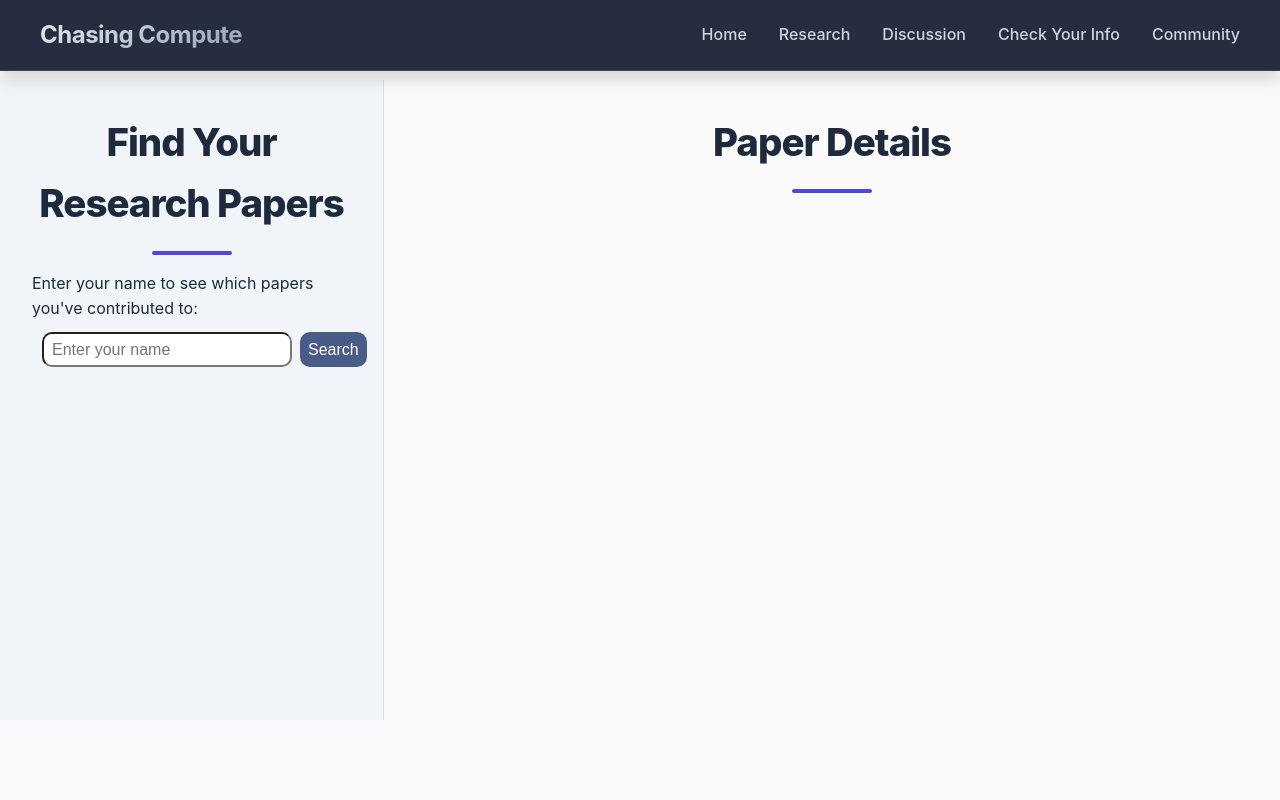
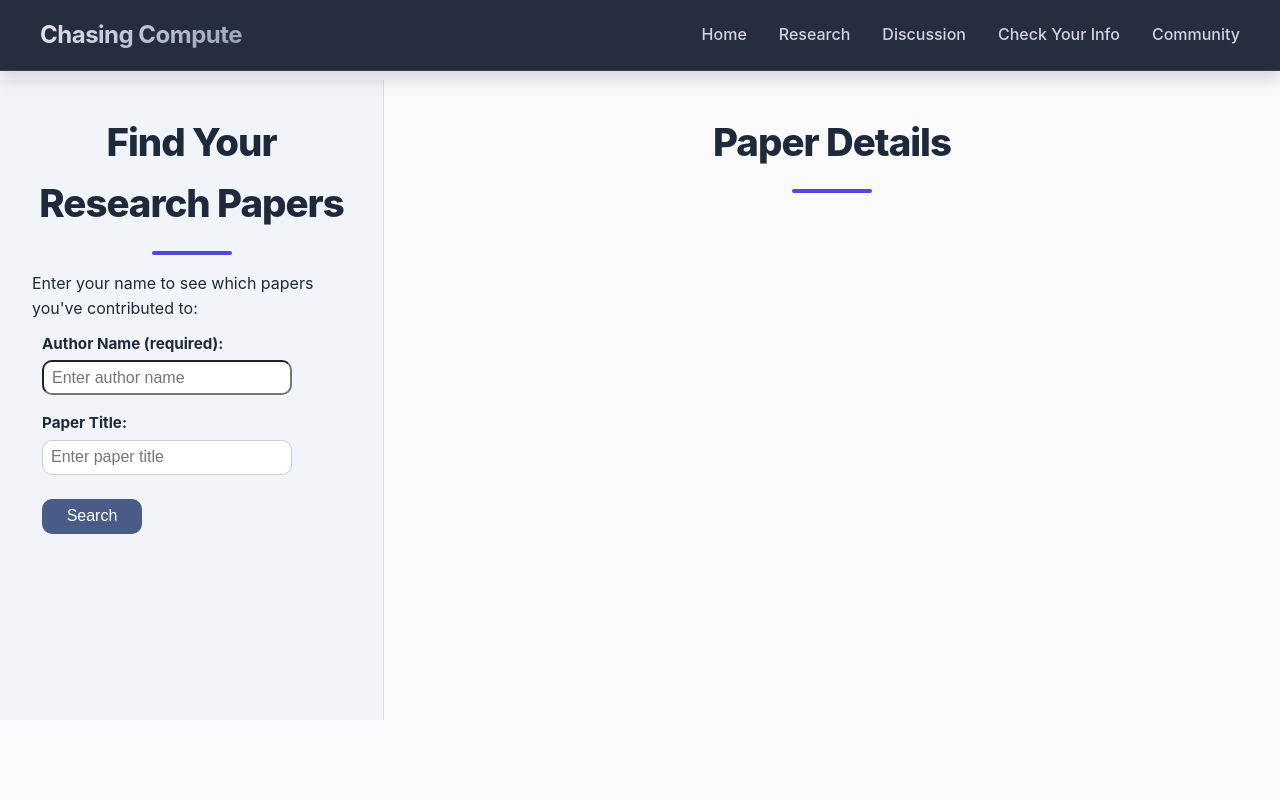
Before and after one commit to mit-calc/mit-calc.github.io, a Flask app: page /search in a window 1280 px wide. Run offline with Flask 3, Linux system fonts and the light colour scheme; parts of the project's set-up code (start-up, migrations or seed data) failed here and were passed over.

Commit message:
Updated Check Your Info with title search

```diff
--- a/app.py
+++ b/app.py
@@ -6,6 +6,7 @@ import os, json
 from google.oauth2.service_account import Credentials
 from datetime import datetime, timedelta
 import pytz
+import threading
 
 # Connect to Google Sheets
 SCOPES = [
@@ -313,14 +314,14 @@ def get_paper_info(paper_id):
     result = {}
     for key, value in paper_info.items():
         if isinstance(value, list):
-            # Handle lists - convert each element to string
+            # Handle lists - keep as list but clean each element
             cleaned_list = []
             for item in value:
                 if pd.isna(item):
                     cleaned_list.append("N/A")
                 else:
                     cleaned_list.append(str(item))
-            result[key] = cleaned_list
+            result[key] = cleaned_list  # Keep as list, not comma-separated string
         elif pd.isna(value):
             result[key] = "N/A"
         else:
@@ -409,9 +410,7 @@ def submit_corrections():
         ]
         corrections_tab.append_row(row)
 
-    # Force cache refresh after submission
     data_cache['last_updated'] = None
-    get_fresh_data()
 
     return jsonify({'success': True, 'message': 'Correction submitted successfully'})
 
--- a/static/styles.css
+++ b/static/styles.css
@@ -689,6 +689,7 @@ section h2::after {
 
 #searchForm {
   display: flex;
+  flex-direction: column;
   gap: 8px;
   padding: 10px;
 }
@@ -701,11 +702,20 @@ section h2::after {
     border-radius: 10px;
 }
 
+#titleInput {
+    width: 250px;
+    height: 35px;
+    font-size: 16px;
+    padding: 8px;
+    border-radius: 10px;
+    border: 1px solid #ccc;
+}
+
 /* "Check Your Info" dropdown suggestions */
 .search-container {
     position: relative;
     display: inline-block;
-    width: 100%;
+    width: 250px;
 }
 
 .suggestions-dropdown {
@@ -1287,6 +1297,25 @@ padding: 8px;
     font-weight: bold;
 }
 
+.community-search-filters {
+    margin-bottom: 1rem;
+    flex-shrink: 0;
+}
+
+.community-search-input {
+    width: 100%;
+    padding: 0.5rem;
+    border: 1px solid #ddd;
+    border-radius: 4px;
+    font-size: 0.9rem;
+    margin-bottom: 0.5rem;
+}
+
+.community-search-input:focus {
+    outline: none;
+    border-color: #007bff;
+}
+
 @media (max-width: 900px) {
     .community-split-container {
         flex-direction: column;
--- a/templates/search.html
+++ b/templates/search.html
@@ -33,12 +33,21 @@
                     <h2>Find Your Research Papers</h2>
                     <p>Enter your name to see which papers you've contributed to:</p>
 
-                    <!-- User puts in their name here. -->
+                    <!-- User puts in their name and paper title here. -->
                     <form id="searchForm">
-                        <div class="search-container">
-                            <input type="text" id="nameInput" placeholder="Enter your name" autocomplete="off">
-                            <div id="suggestions" class="suggestions-dropdown"></div>
+                        <div style="margin-bottom: 0.5rem;">
+                            <label for="nameInput" style="display: block; font-weight: bold; margin-bottom: 0.25rem; font-size: 0.95rem;">Author Name (required):</label>
+                            <div class="search-container">
+                                <input type="text" id="nameInput" placeholder="Enter author name" autocomplete="off">
+                                <div id="suggestions" class="suggestions-dropdown"></div>
+                            </div>
                         </div>
+
+                        <div style="margin-bottom: 1rem;">
+                            <label for="titleInput" style="display: block; font-weight: bold; margin-bottom: 0.25rem; font-size: 0.95rem;">Paper Title:</label>
+                            <input type="text" id="titleInput" placeholder="Enter paper title" autocomplete="off">
+                        </div>
+
                         <button type="submit" id="submitName">Search</button>
                     </form>
 
@@ -73,8 +82,15 @@
         // User submits name -> Look for associated papers
         async function lookup() {
             const name = document.getElementById('nameInput').value.trim();
+            const titleQuery = document.getElementById('titleInput').value.trim().toLowerCase();
             const leftDiv = document.getElementById('paper-list');  // Left side panel
             const rightDiv = document.getElementById('paper-details');  // Right side panel
+
+            // Check if at least one search field is filled
+            if (!name && !titleQuery) {
+                leftDiv.innerHTML = `<p class="error">Please enter an author name or paper title to search.</p>`;
+                return;
+            }
 
             leftDiv.innerHTML = "Searching...";
             rightDiv.innerHTML = `<p>Click on a paper from the list to view its details.</p>`;
@@ -101,18 +117,41 @@
                 return;
             }
 
-            // Store paper ids.
+            // Store paper ids
             paperIdMap = {};
             data.papers.forEach(p => {
                 paperIdMap[p.index] = p.id;
             });
 
-            // Update left panel.
-            const list = data.papers
+            // Filter papers by title if title search is provided
+            let filteredPapers = data.papers;
+            if (titleQuery) {
+                filteredPapers = data.papers.filter(p =>
+                    p.title.toLowerCase().includes(titleQuery)
+                );
+            }
+
+            if (filteredPapers.length === 0) {
+                leftDiv.innerHTML = `<p>No papers found matching your search criteria.</p>`;
+                return;
+            }
+
+            // Update left panel with filtered results
+            const list = filteredPapers
                 .map(p => `<li data-index="${p.index}" onclick="showDetails(${p.index})">${p.title}</li>`)
                 .join('');
+
+            let headerText = '';
+            if (name && titleQuery) {
+                headerText = `Papers by ${properUserName} matching "${titleQuery}"`;
+            } else if (name) {
+                headerText = `Papers with ${properUserName}`;
+            } else {
+                headerText = `Papers matching "${titleQuery}"`;
+            }
+
             leftDiv.innerHTML = `
-                <h3>Papers with ${properUserName}</h3>
+                <h3>${headerText}</h3>
                 <ul>${list}</ul>
             `;
         }
@@ -174,9 +213,12 @@
         // "No GPUs Used" Button
         function toggleNoGPUs() {
             const btn = document.getElementById('no-gpus-btn');
+            const table = document.querySelector('.gpu-info-table');
             const isActive = btn.classList.contains('active');
 
             if (isActive) {
+                // Show table again
+                table.style.display = '';
                 document.querySelectorAll('.gpu-input').forEach(input => {
                     input.disabled = false;
                     input.style.backgroundColor = '';
@@ -184,6 +226,8 @@
                 btn.textContent = 'No GPUs Used';
                 btn.classList.remove('active');
             } else {
+                // Hide table
+                table.style.display = 'none';
                 document.querySelectorAll('.gpu-input').forEach(input => {
                     input.value = '';
                     input.disabled = true;
```
Also changed, not shown: templates/community.html (+46 -6 lines), data_retrieve.py (line endings or trailing spaces).
